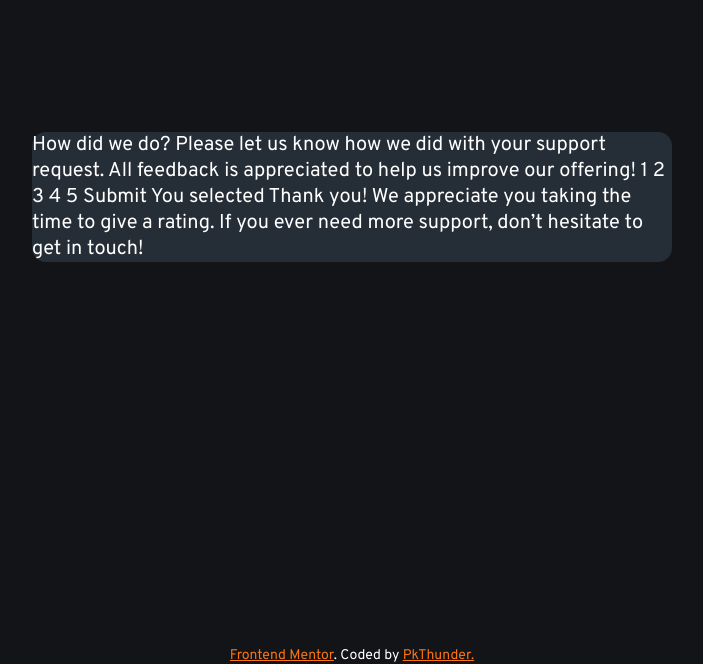
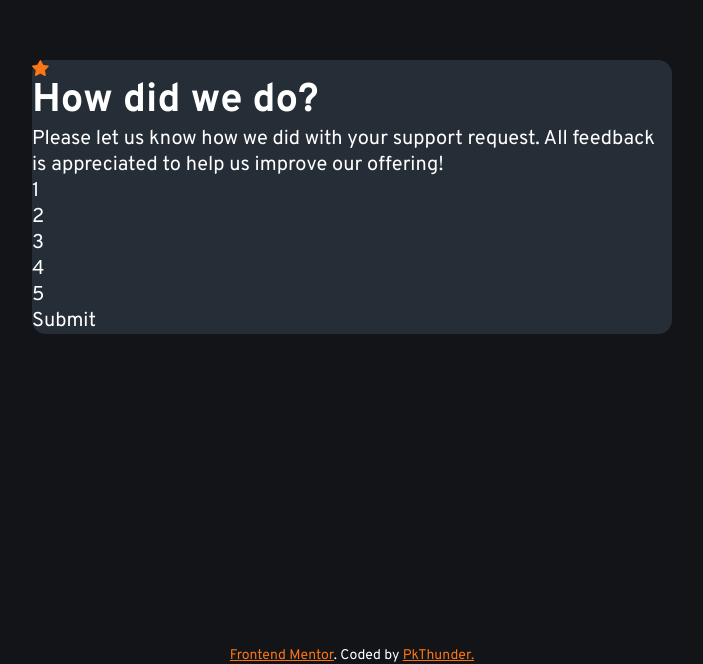
Before and after one commit to pkthunder87/rating-comp, a React (Vite) app: page / in a window 1280 px wide. Shown: the part 203-867 px from the top of the page, without its empty margins (288-991 px from the left). Built offline with nearby package versions, Linux system fonts and the light colour scheme.

Commit message:
Style: Add HTML structure for rating page

```diff
--- a/src/App.tsx
+++ b/src/App.tsx
@@ -6,13 +6,26 @@ function App() {
   return (
     <div>
       <AppLayout>
-        <p className="text">
-          How did we do? Please let us know how we did with your support
-          request. All feedback is appreciated to help us improve our offering!
-          1 2 3 4 5 Submit You selected Thank you! We appreciate you taking the
-          time to give a rating. If you ever need more support, don’t hesitate
-          to get in touch!
-        </p>
+        <div className="rating">
+          <img
+            className="rating__img"
+            src="./assets/images/icon-star.svg"
+            alt="gold star"
+          />
+          <h1 className="rating__title">How did we do? </h1>
+          <p className="rating__text">
+            Please let us know how we did with your support request. All
+            feedback is appreciated to help us improve our offering!
+          </p>
+          <div className="rating__score">
+            <div className="icon-circle">1</div>
+            <div className="icon-circle">2</div>
+            <div className="icon-circle">3</div>
+            <div className="icon-circle">4</div>
+            <div className="icon-circle">5</div>
+          </div>
+          <div className="rating__cta">Submit</div>
+        </div>
       </AppLayout>
       <Attribution />
     </div>
--- a/src/sass/_components.scss
+++ b/src/sass/_components.scss
@@ -30,7 +30,7 @@
    1.0 Phones & Tablets 0 - 900px
    ============================== */
 
-.text {
+.rating {
   border-radius: 14px;
   background-color: hsl(var(--color-dark-blue));
   color: white;
```
